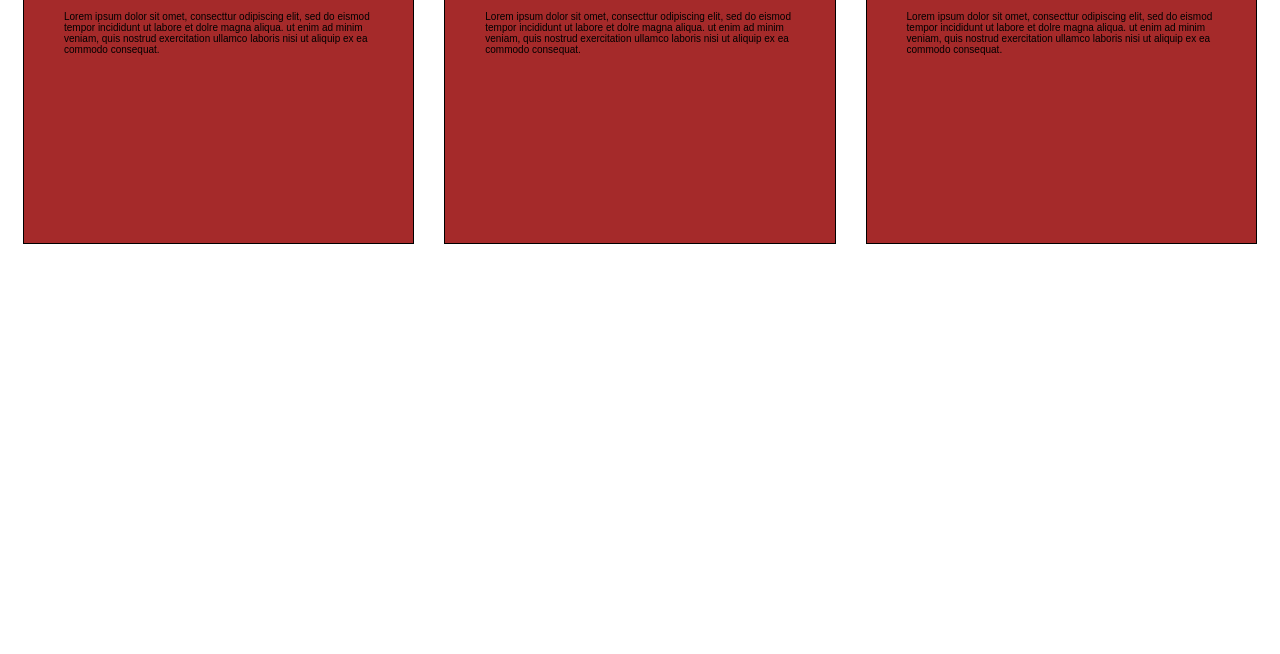
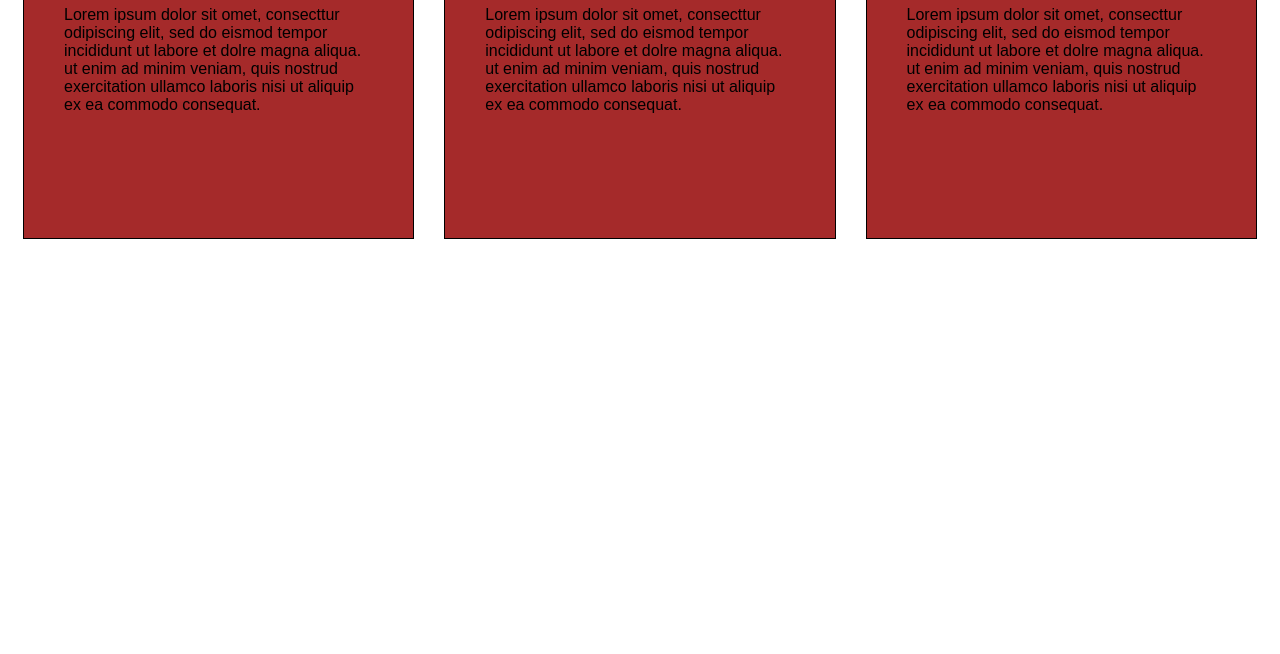
Before and after one commit to Awoniyi-tech/coursera_solu, a plain HTML site: page myProject/index.html in a window 1280 px wide. Shown: the part 146-800 px from the top of the page. Drawn offline with Linux system fonts and the light colour scheme.

Commit message:
Update index.css

```diff
--- a/myProject/index.css
+++ b/myProject/index.css
@@ -30,10 +30,7 @@ p{
     padding-left:40px;
     font-family: Arial;
     width: 90%;
-margin-top:5px
-font-weight:bold
-Color:white;
-font-size:10px;
+margin-top:5px;
 
 }
 
@@ -57,7 +54,6 @@ font-size:10px;
     .col-lg-1, .col-lg-2, .col-lg-3, .col-lg-4, .col-lg-5, .col-lg-6, .col-lg-7, .col-lg-8, .col-lg-9, .col-lg-10, .col-lg-11, .col-lg-12 {
         float: left;
         padding: 15px;
-        margin-top:5px;
     }
     .col-lg-1{
         width:8.33%
@@ -103,8 +99,7 @@ font-size:10px;
         padding: 15px;
     }
 p{
-padding-top:5px
-font-size:10px
+padding-top:5px;
 }
     .col-md-1{
         width:8.33%
```
